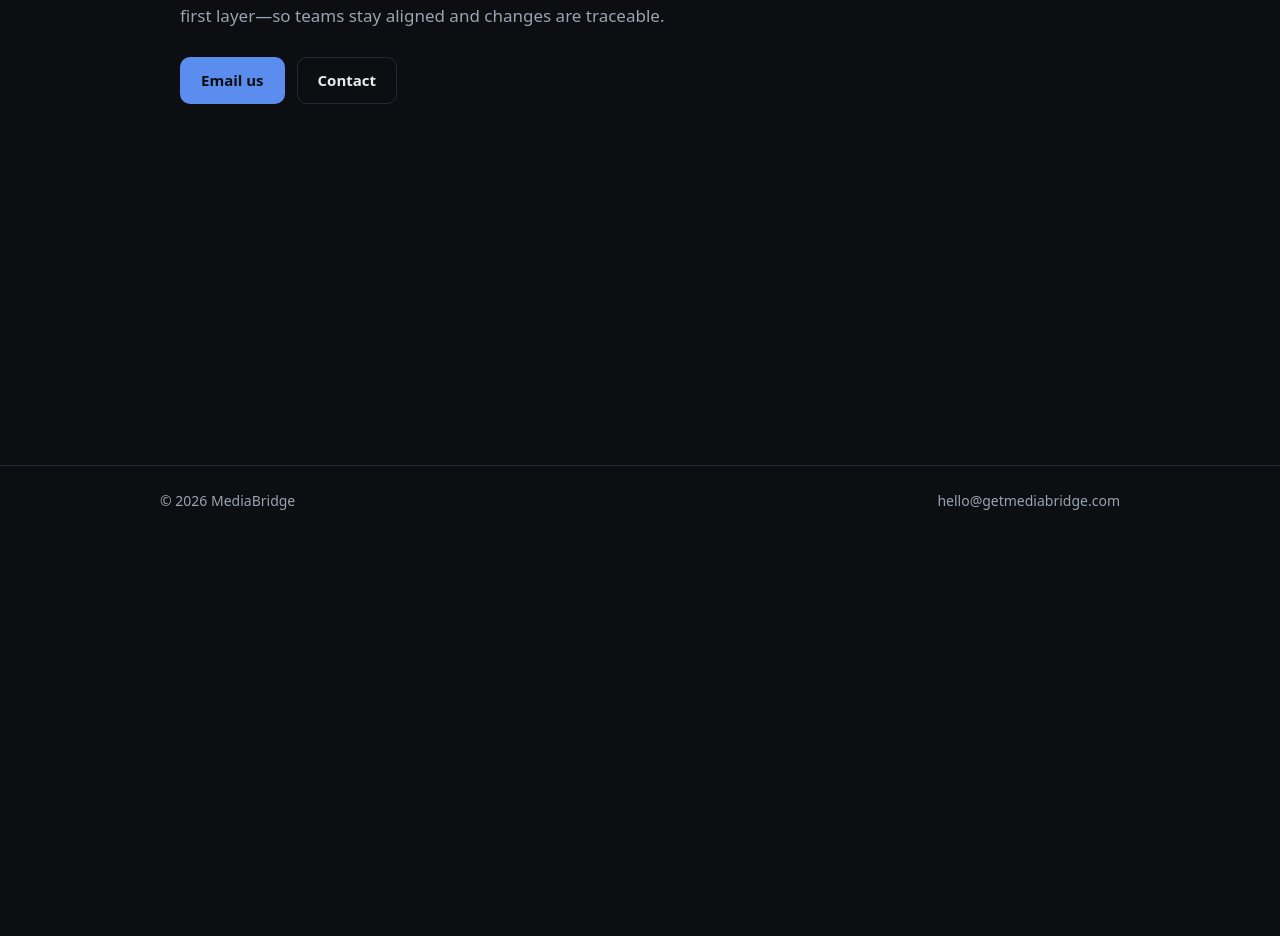
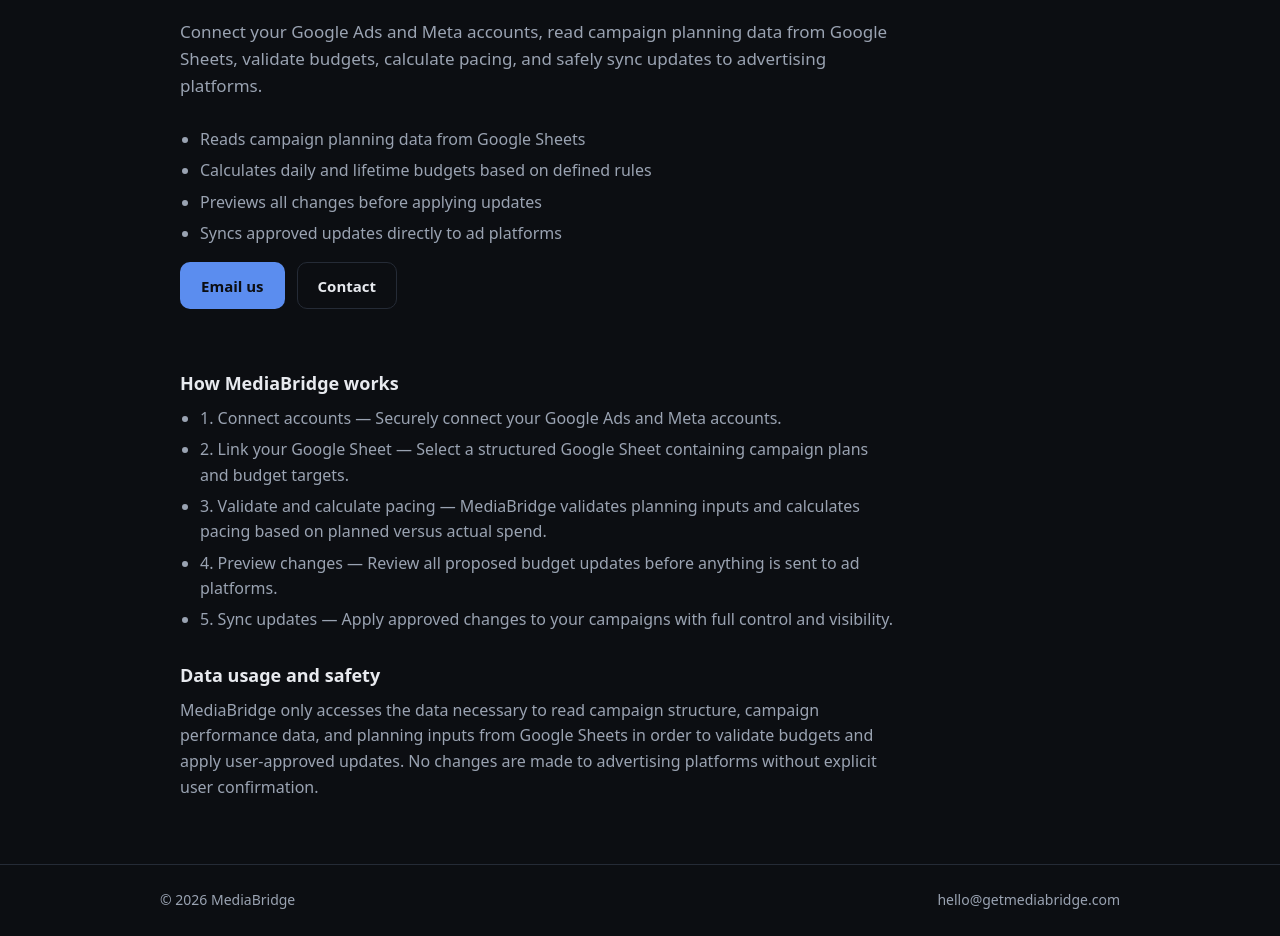
Before and after one commit to zpazar/mediabridge-site, a Next.js app: page / in a window 1280 px wide. Shown: the part 264-1200 px from the top of the page. Before the commit the page ends 800 px from the top, so only its background shows below. Built offline with nearby package versions, Linux system fonts and the light colour scheme.

Commit message:
Clarify homepage purpose for Google OAuth verification

```diff
--- a/app/page.tsx
+++ b/app/page.tsx
@@ -9,12 +9,25 @@
   return (
     <div className="site-main">
       <section className="hero">
-        <h1>Marketing operations, grounded in your sheet.</h1>
+        <h1>
+          MediaBridge automates paid media operations using your Google Sheets
+          as the source of truth.
+        </h1>
         <p>
-          MediaBridge helps agencies run budget and related workflows from a
-          clear, spreadsheet-first layer—so teams stay aligned and changes are
-          traceable.
+          Connect your Google Ads and Meta accounts, read campaign planning data
+          from Google Sheets, validate budgets, calculate pacing, and safely
+          sync updates to advertising platforms.
         </p>
+        <div className="prose">
+          <ul>
+            <li>Reads campaign planning data from Google Sheets</li>
+            <li>
+              Calculates daily and lifetime budgets based on defined rules
+            </li>
+            <li>Previews all changes before applying updates</li>
+            <li>Syncs approved updates directly to ad platforms</li>
+          </ul>
+        </div>
         <div className="cta-row">
           <a className="btn btn--primary" href="mailto:hello@getmediabridge.com">
             Email us
@@ -24,6 +37,43 @@
           </Link>
         </div>
       </section>
+
+      <section className="prose">
+        <h2>How MediaBridge works</h2>
+        <ul>
+          <li>
+            1. Connect accounts — Securely connect your Google Ads and Meta
+            accounts.
+          </li>
+          <li>
+            2. Link your Google Sheet — Select a structured Google Sheet
+            containing campaign plans and budget targets.
+          </li>
+          <li>
+            3. Validate and calculate pacing — MediaBridge validates planning
+            inputs and calculates pacing based on planned versus actual spend.
+          </li>
+          <li>
+            4. Preview changes — Review all proposed budget updates before
+            anything is sent to ad platforms.
+          </li>
+          <li>
+            5. Sync updates — Apply approved changes to your campaigns with full
+            control and visibility.
+          </li>
+        </ul>
+      </section>
+
+      <section className="prose">
+        <h2>Data usage and safety</h2>
+        <p>
+          MediaBridge only accesses the data necessary to read campaign
+          structure, campaign performance data, and planning inputs from Google
+          Sheets in order to validate budgets and apply user-approved updates.
+          No changes are made to advertising platforms without explicit user
+          confirmation.
+        </p>
+      </section>
     </div>
   );
 }
```
